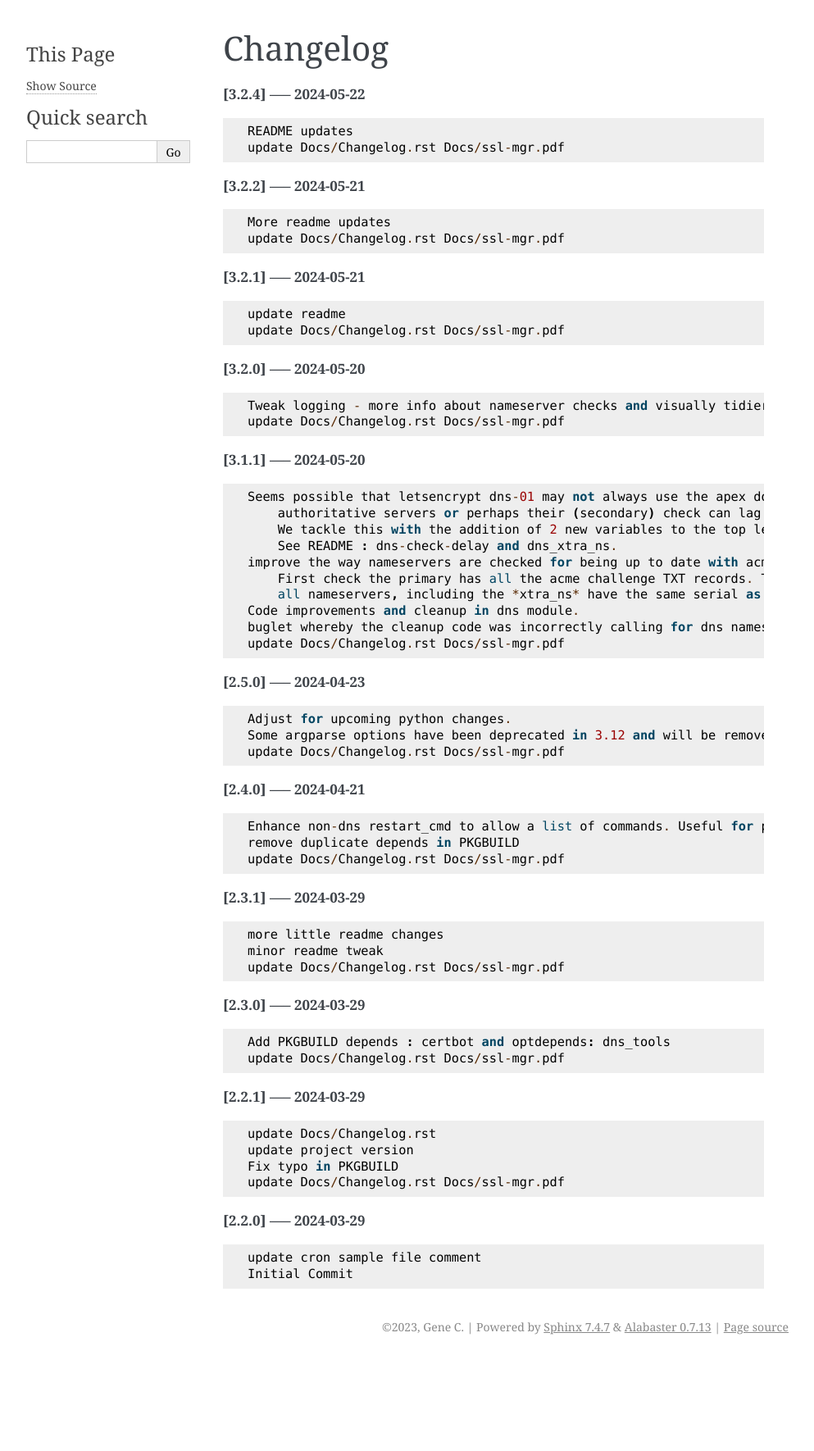
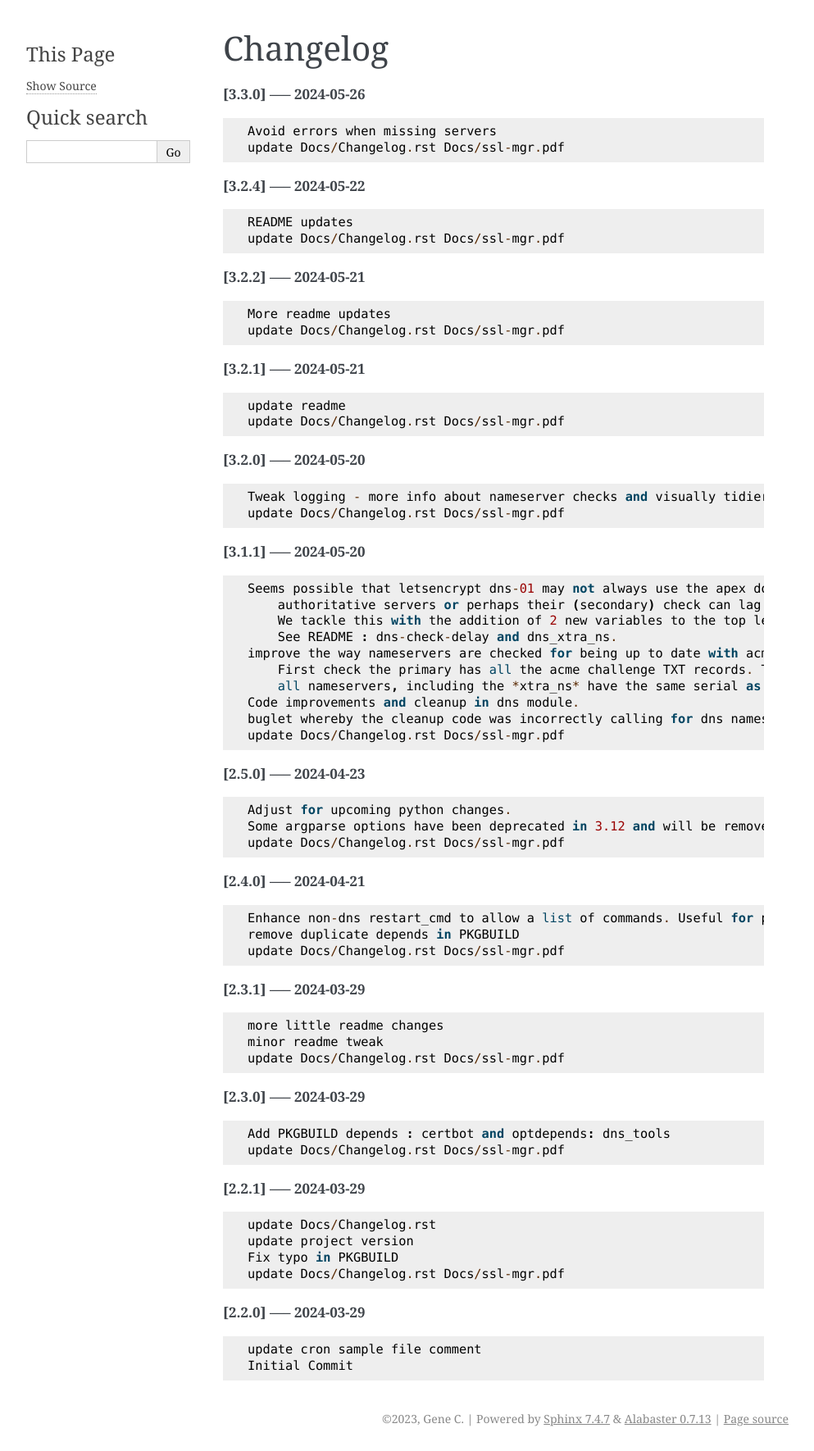
Before and after one commit to gene-git/ssl-mgr, a Sphinx documentation site: the page built from Docs/Changelog.rst, in a window 1280 px wide. Shown: the whole page at 82% size, without its empty margins (148-1141 px from the left). Built offline with Sphinx 7.4.7, drawn with Linux system fonts in a browser that asks for light colours; pages that are not in the unit, such as notebooks, are missing from menus; before the commit the page ends 1658 px from its top, so only the background shows below that.

Commit message:
update Docs/Changelog.rst Docs/ssl-mgr.pdf

```diff
--- a/Docs/Changelog.rst
+++ b/Docs/Changelog.rst
@@ -1,5 +1,11 @@
 Changelog
 =========
+
+**[3.3.0] ----- 2024-05-26** ::
+
+	    Avoid errors when missing servers
+	    update Docs/Changelog.rst Docs/ssl-mgr.pdf
+
 
 **[3.2.4] ----- 2024-05-22** ::
 
```
Also changed, not shown: 1 other file.
